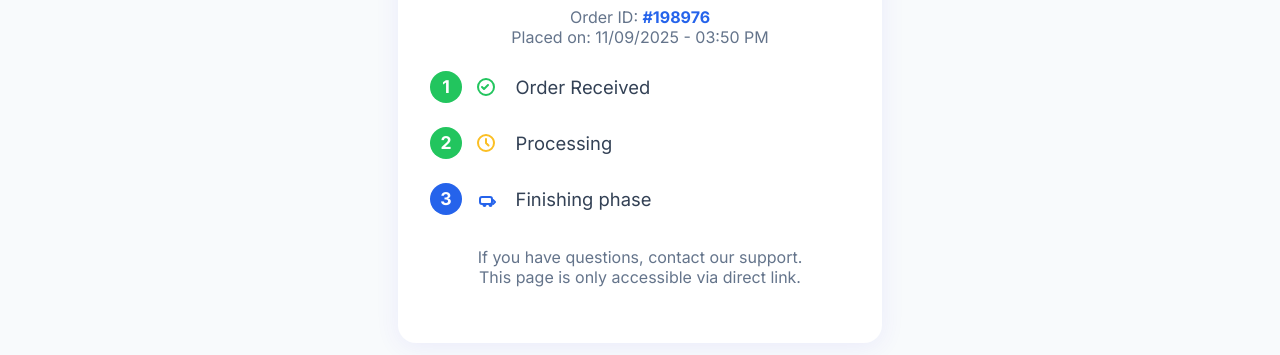
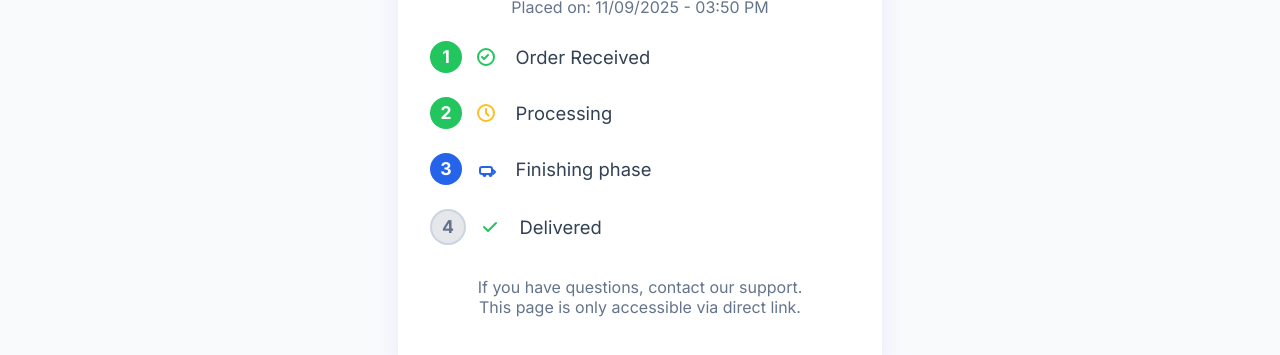
Before and after one commit to GreenToastSoftware/greentoastsoftware.github.io, a plain HTML site: page order_status-198976.html in a window 1280 px wide. Shown: the part 369-724 px from the top of the page. Drawn offline with Linux system fonts and the light colour scheme.

```diff
--- a/order_status-198976.html
+++ b/order_status-198976.html
@@ -381,7 +381,7 @@
     });
 
     // Defina aqui os passos que deseja mostrar, ex: [1, 2, 3] ou [2, 4]
-    const visibleSteps = [1, 2, 3];
+    const visibleSteps = [1, 2, 3, 4];
 
     document.addEventListener('DOMContentLoaded', function() {
       const steps = document.querySelectorAll('.progress-steps .step');
```
